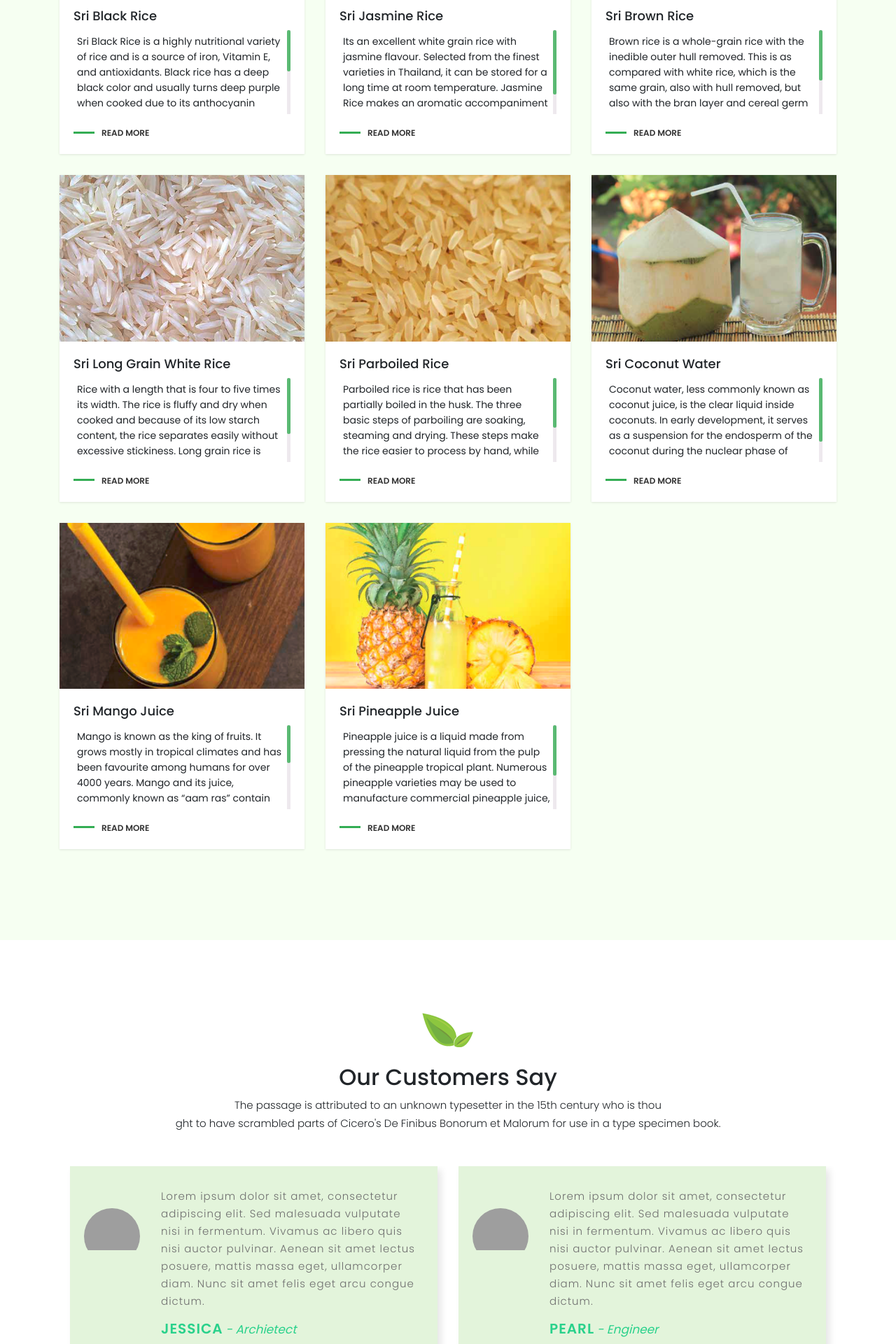
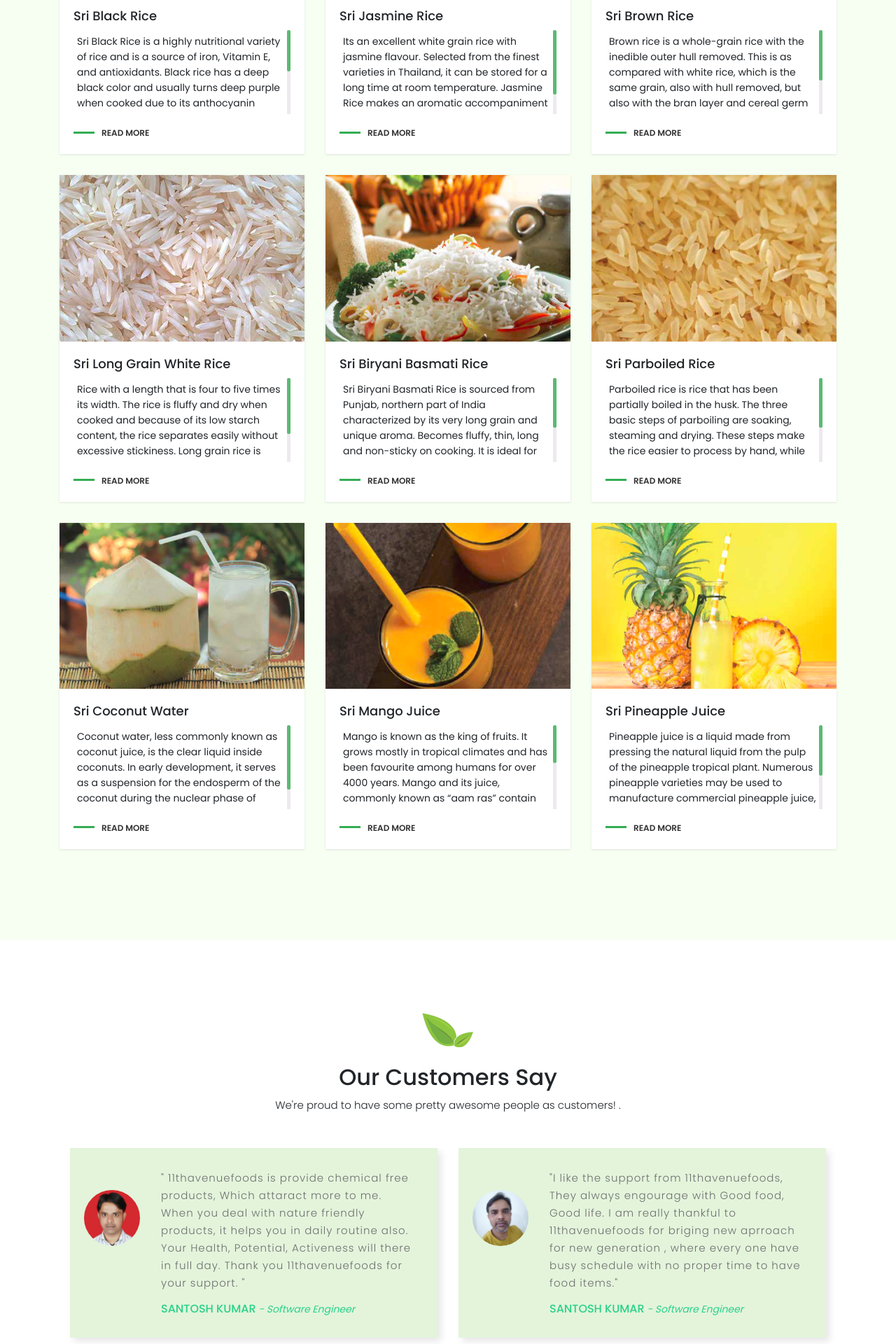
Before and after one commit to skv4u/11thavenuefoods, a PHP site: page / in a window 1280 px wide. Shown: the part 3926-5846 px from the top of the page at 70% size. Run offline with PHP 8.4, Linux system fonts and the light colour scheme; grey boxes are pictures that could not be loaded.

Commit message:
home page carousel , fiters, customer say

```diff
--- a/css/style.css
+++ b/css/style.css
@@ -341,17 +341,17 @@ ul.abt-info {
 
 .testimonial .title {
     display: inline-block;
-    font-size: 20px;
-    font-weight: 700;
+    font-size: 16px;
+    font-weight: 500;
     text-transform: uppercase;
-    letter-spacing: 1px;
+
     color: #29D18B;
     margin: 0;
 }
 
 .testimonial .post {
     display: inline-block;
-    font-size: 17px;
+    font-size: 14px;
     color: #29D18B;
     font-style: italic;
 }
@@ -454,7 +454,25 @@ address {
         margin-top: 0px !important;
     }
     .former {
-        widh: 100%;
+        width: 100%;
+    }
+
+    .carousel {
+        margin-top: 0px !important;
+    }
+    .carousel-caption h1 {
+        font-size: 15px !important;
+        line-height: 0.6em;
+    }
+    .food-2, .food-1{
+        display: none;
+    }
+    .pr-item {
+
+        margin-bottom: 20px;
+    }
+    .padtb-100 {
+        padding: 20px 0;
     }
 }
 
--- a/view/home.php
+++ b/view/home.php
@@ -9,8 +9,8 @@
   </ol>
 -->
   <div class="carousel-inner">
-    <div class="carousel-item active"> <img src="./img/slider-1.jpg" class="d-block w-100" alt="...">
-      <div class="carousel-caption d-none d-md-block">
+    <div class="carousel-item active"> <img src="./img/slider-1.jpg" class=" w-100" alt="...">
+      <div class="carousel-caption">
         <h1>Live With Organic Food</h1>
         <h1>Live Healthy</h1>
         <p>Your journey to ta healthier life starts here.</p>
@@ -18,15 +18,15 @@
       </div>
     </div>
 
-    <div class="carousel-item"> <img src="./img/slider-2.png" class="d-block w-100" alt="...">
-      <div class="carousel-caption d-none d-md-block">
+    <div class="carousel-item"> <img src="./img/slider-2.png" class=" w-100" alt="...">
+      <div class="carousel-caption">
         <h1>Mango Pulp</h1>
         <p>A Healthy Outside Starts From Inside</p>
         <a class="default-btn" href="./mango">Read More<span></span></a>
       </div>
     </div>
-    <div class="carousel-item"> <img src="./img/slider-3.png" class="d-block w-100" alt="...">
-      <div class="carousel-caption d-none d-md-block">
+    <div class="carousel-item"> <img src="./img/slider-3.png" class="w-100" alt="...">
+      <div class="carousel-caption">
         <h1>Pineapple Juice</h1>
         <p>When Life Gives Me A Pineapple I Make Juice!</p>
         <a class="default-btn" href="./pineapple">Read More<span></span></a>
@@ -404,6 +404,28 @@
         </div>
       </div>
 
+
+      <div class="gallery_product col-md-4 filter rice">
+        <div class="sm-padding">
+          <div class="b-item">
+            <div class="b-thumb"> <img src="./img/biryanai-basmati-rice.png" class="img-fluid"></div>
+            <div class="blog-content">
+              <h3>Sri Biryani Basmati Rice</h3>
+              <div class="slimScroll">
+                <p>Sri Biryani Basmati Rice is sourced from Punjab, northern
+part of India characterized by its very long grain and unique
+aroma. Becomes fluffy, thin, long and non-sticky on
+cooking. It is ideal for Biryani, Veg Pulao, Jeera rice and
+Fried rice sort of preparations. A regular food stock for
+every kitchen.</p>
+
+              </div>
+              <a href="./rice" class="read-more">Read More</a>
+            </div>
+          </div>
+        </div>
+      </div>
+
       <div class="gallery_product col-md-4 filter rice">
         <div class="sm-padding">
           <div class="b-item">
@@ -503,8 +525,7 @@
   <div class="container">
     <div class="section-heading mb-40 text-center"> <img src="./img/leaf.png" alt="img">
       <h2>Our Customers Say</h2>
-      <p>The passage is attributed to an unknown typesetter in the 15th century who is thou<br>
-        ght to have scrambled parts of Cicero's De Finibus Bonorum et Malorum for use in a type specimen book.</p>
+      <p>We're proud to have some pretty awesome people as customers! .</p>
     </div>
   </div>
   <div class="container mt-5">
@@ -512,23 +533,25 @@
       <div class="col-md-12">
         <div id="testimonial-slider" class="owl-carousel">
           <div class="testimonial">
-            <div class="pic"> <img src="https://images.pexels.com/photos/704955/pexels-photo-704955.jpeg?w=940&h=650&auto=compress&cs=tinysrgb"> </div>
-            <p class="description"> Lorem ipsum dolor sit amet, consectetur adipiscing elit. Sed malesuada vulputate nisi in fermentum. Vivamus ac libero quis nisi auctor pulvinar. Aenean sit amet lectus posuere, mattis massa eget, ullamcorper diam. Nunc sit amet felis eget arcu congue dictum. </p>
-            <h3 class="title">Jessica</h3>
-            <small class="post">- Archietect</small>
+            <div class="pic"> <img src="./img/santosh.png"> </div>
+            <p class="description"> "
+11thavenuefoods is provide chemical free products, Which attaract more to me.
+When you deal with nature friendly products, it helps you in daily routine also.
+Your Health, Potential, Activeness will there in full day.
+Thank you 11thavenuefoods for your support.
+" </p>
+            <h3 class="title">Santosh Kumar</h3>
+            <small class="post">- Software Engineer</small>
           </div>
           <div class="testimonial">
-            <div class="pic"> <img src="https://images.pexels.com/photos/638700/pexels-photo-638700.jpeg?w=940&h=650&auto=compress&cs=tinysrgb"> </div>
-            <p class="description"> Lorem ipsum dolor sit amet, consectetur adipiscing elit. Sed malesuada vulputate nisi in fermentum. Vivamus ac libero quis nisi auctor pulvinar. Aenean sit amet lectus posuere, mattis massa eget, ullamcorper diam. Nunc sit amet felis eget arcu congue dictum. </p>
-            <h3 class="title">Pearl</h3>
-            <small class="post">- Engineer </small>
+            <div class="pic"> <img src="./img/santosh-kumar.png"> </div>
+            <p class="description">"I like the support from 11thavenuefoods, They always engourage with Good food, Good life.
+I am really thankful to 11thavenuefoods for briging new aprroach for new generation ,
+where every one have busy schedule with no proper time to have food items." </p>
+            <h3 class="title">Santosh Kumar</h3>
+            <small class="post">- Software Engineer </small>
           </div>
-          <div class="testimonial">
-            <div class="pic"> <img src="https://images.pexels.com/photos/531139/pexels-photo-531139.jpeg?w=940&h=650&auto=compress&cs=tinysrgb"> </div>
-            <p class="description"> Lorem ipsum dolor sit amet, consectetur adipiscing elit. Sed malesuada vulputate nisi in fermentum. Vivamus ac libero quis nisi auctor pulvinar. Aenean sit amet lectus posuere, mattis massa eget, ullamcorper diam. Nunc sit amet felis eget arcu congue dictum. </p>
-            <h3 class="title">Kellie</h3>
-            <small class="post">- Graphic Designer</small>
-          </div>
+
         </div>
       </div>
     </div>
```
Also changed, not shown: img/biryanai-basmati-rice.png (added), img/santosh-kumar.png (added), img/santosh.png (added).
